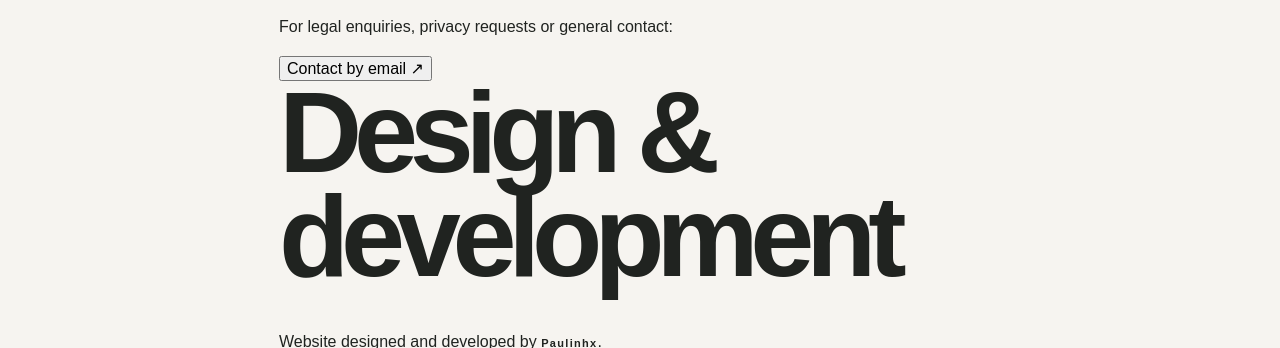
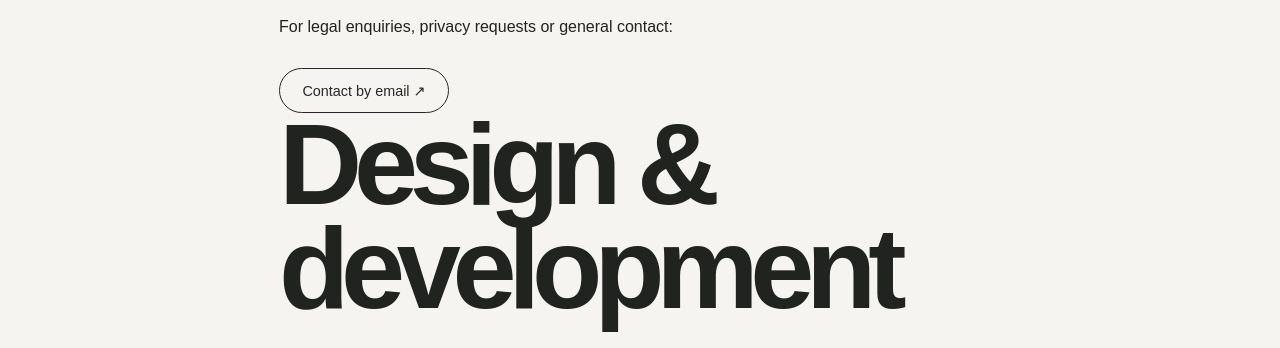
Before and after one commit to Paulinhx/running-towards-you, a plain HTML site: page legal.html in a window 1280 px wide. Shown: the part 752-1100 px from the top of the page. Drawn offline with Linux system fonts and the light colour scheme.

Commit message:
Add styles for contact email button
Added styles for contact email button with hover and focus effects.

```diff
--- a/styles.css
+++ b/styles.css
@@ -22,3 +22,31 @@
 
 /* V6: understated gallery subtitle and color-only link interactions */
 .gallery-heading p{font-size:clamp(13px,1.1vw,15px);line-height:1.65;letter-spacing:.025em;color:#64615f}.gallery-heading h2{letter-spacing:-.055em}.button,.underlink,.instagram,.gallery-open{transition:background-color .2s ease,color .2s ease,border-color .2s ease}.button:hover{transform:none}.button-light:hover{background:var(--violet);color:var(--ink)}.button-dark:hover{background:var(--violet-deep);color:#fff}.underlink:hover,.instagram:hover{color:var(--violet-deep)}.gallery-open:hover{background:var(--violet)}
+
+.contact-email-btn {
+  display: inline-flex;
+  align-items: center;
+  padding: 0.85rem 1.4rem;
+  margin-top: 0.75rem;
+
+  background: transparent;
+  color: #29252e;
+  border: 1px solid currentColor;
+  border-radius: 100px;
+
+  font: inherit;
+  font-size: 0.9rem;
+  cursor: pointer;
+
+  transition: background 0.25s ease, color 0.25s ease;
+}
+
+.contact-email-btn:hover {
+  background: #29252e;
+  color: #fff;
+}
+
+.contact-email-btn:focus-visible {
+  outline: 2px solid #7757b8;
+  outline-offset: 4px;
+}
```
